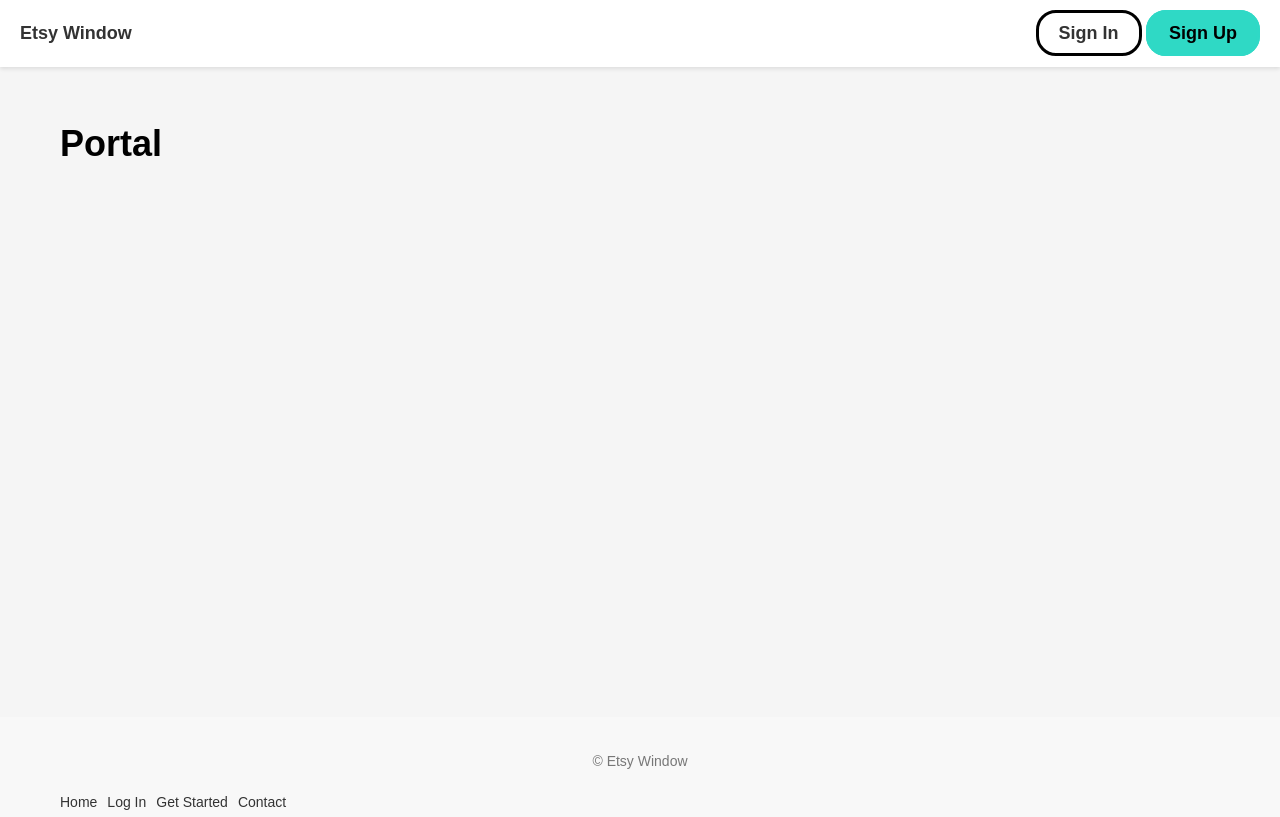
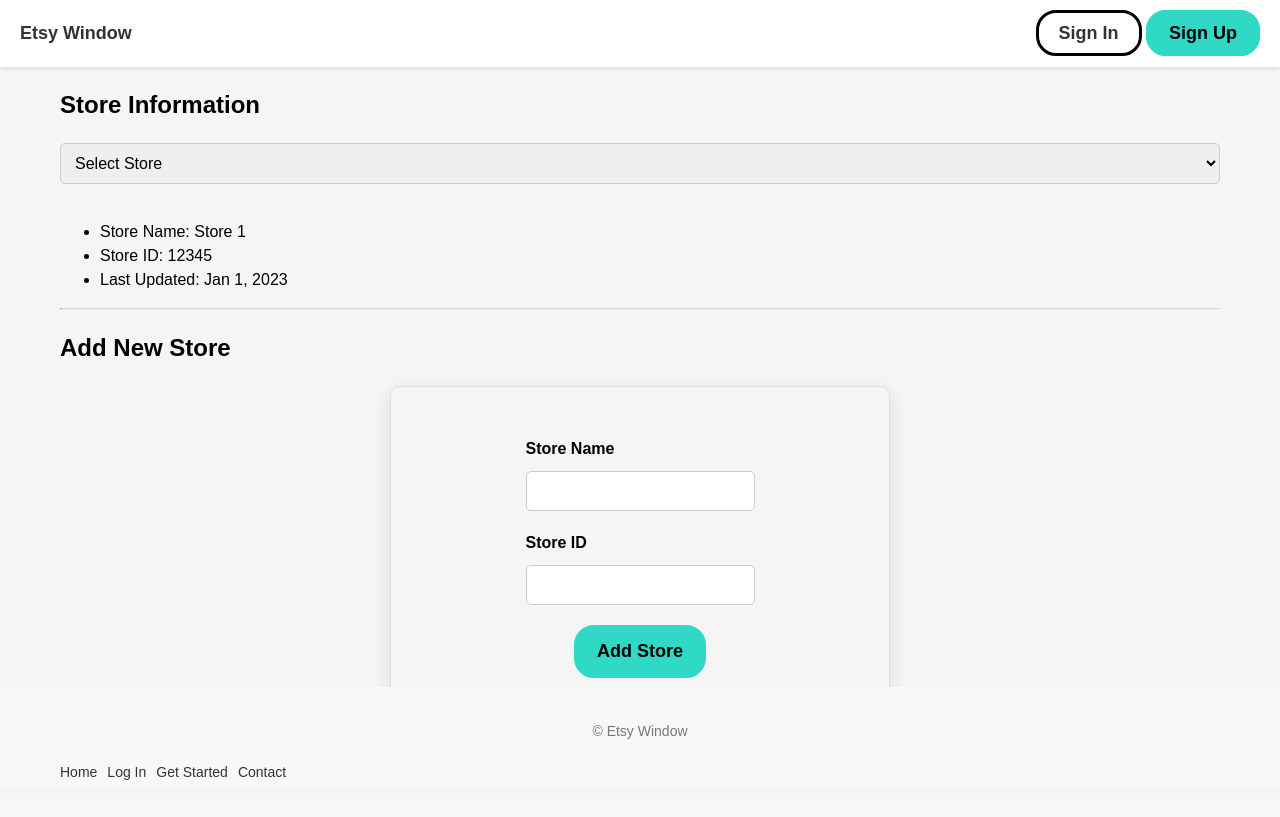
Before and after one commit to njmaeys/etsy-window, a Django app: template etsywindow/web/templates/portal_home.html in a window 1280 px wide. After the commit the page ends 780 px from the top, so only its background shows below. Run offline with Django 4.2, Linux system fonts and the light colour scheme; the template is opened without the code that fills it, so the values that code supplies are empty.

Commit message:
starting on the portal interface

```diff
--- a/etsywindow/web/templates/portal_home.html
+++ b/etsywindow/web/templates/portal_home.html
@@ -3,7 +3,42 @@
 {% block title %}{% endblock %}
 
 {% block content %}
-    <section class="portal-home">
-        <h1>Portal</h1>
-    </section>
+    <div class="row">
+        <div class="col-md-6">
+            <h2>Store Information</h2>
+            <div class="form-group">
+                <select name="store-select" id="store-select" class="form-control">
+                    <option value="">Select Store</option>
+                    <option value="store1">Store 1</option>
+                    <option value="store2">Store 2</option>
+                    <option value="store3">Store 3</option>
+                </select>
+            </div>
+            <ul class="list-group">
+                <li class="list-group-item">Store Name: Store 1</li>
+                <li class="list-group-item">Store ID: 12345</li>
+                <li class="list-group-item">Last Updated: Jan 1, 2023</li>
+            </ul>
+        </div>
+        <div class="row mt-3">
+            <div class="col">
+                <hr style="border-top: 1px solid lightgrey;">
+            </div>
+        </div>
+        <div class="col-md-6">
+            <h2>Add New Store</h2>
+            <form method="post">
+                {% csrf_token %}
+                <div class="form-group">
+                    <label for="store-name">Store Name</label>
+                    <input type="text" name="store-name" id="store-name" class="form-control">
+                </div>
+                <div class="form-group">
+                    <label for="store-id">Store ID</label>
+                    <input type="text" name="store-id" id="store-id" class="form-control">
+                </div>
+                <button type="submit" class="btn btn-primary">Add Store</button>
+            </form>
+        </div>
+    </div>
 {% endblock %}
--- a/etsywindow/web/templates/sign_up.html
+++ b/etsywindow/web/templates/sign_up.html
@@ -31,7 +31,7 @@
                     <label for="password-verify">Verify Password:</label>
                     <input type="password" name="password-verify" id="password-verify">
                 </div>
-                <a href="#" style="padding-bottom: 20px;">Already have an account?</a>
+                <a href="/login" style="padding-bottom: 20px;">Already have an account?</a>
                 <div class="ml-auto">
                     <button class="btn btn-primary" type="submit">Sign Up</button>
                 </div>
```
